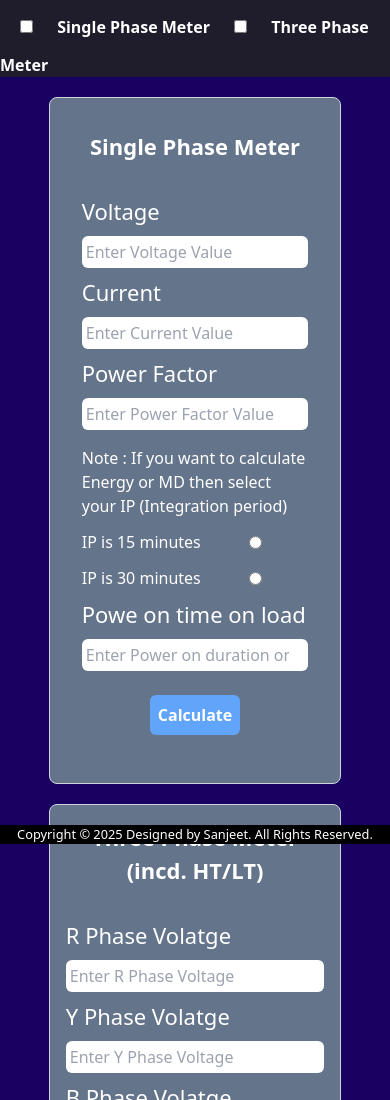
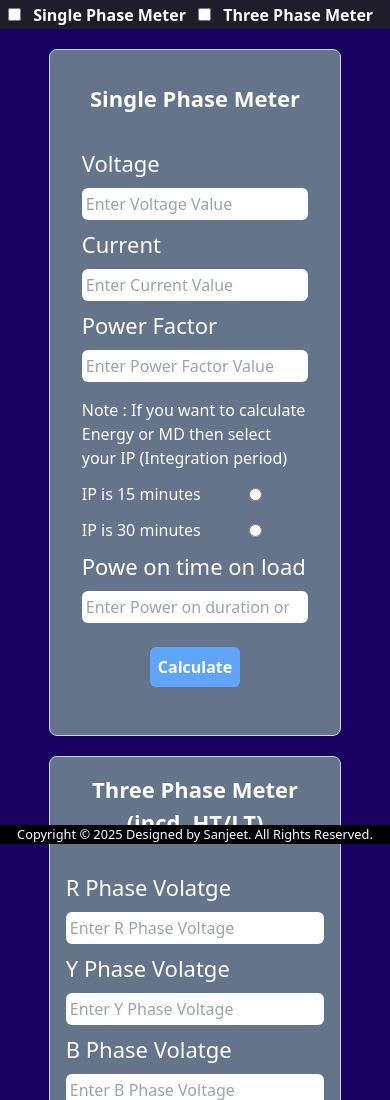
Before and after one commit to Sanju6846/power-energy-calc, a plain HTML site: page index.html in a window 390 px wide. Shown: the top 1100 px of the page. Drawn offline with Linux system fonts and the light colour scheme.

Commit message:
mobile gap setting

```diff
--- a/index.html
+++ b/index.html
@@ -7,9 +7,9 @@
     <link rel="stylesheet" href="output.css">
 </head>
 <body class="bg-[#180161] h-screen">
-    <div id="nav-dialog" class=" bg-[#1F1C2C] text-white font-bold lg:flex lg:gap-14 gap-5 items-center justify-center ">
-        <label><input class="m-5" type="checkbox" id="check1" onchange="toggleDivs()"> Single Phase Meter</label>
-        <label><input class="m-5" type="checkbox" id="check2" onchange="toggleDivs()"> Three Phase Meter</label>
+    <div id="nav-dialog" class=" bg-[#1F1C2C] text-white font-bold lg:flex lg:gap-14 items-center justify-center ">
+        <label><input class="lg:m-5 m-2" type="checkbox" id="check1" onchange="toggleDivs()"> Single Phase Meter</label>
+        <label><input class="lg:m-5 m-2" type="checkbox" id="check2" onchange="toggleDivs()"> Three Phase Meter</label>
     </div>
     <div class="bg-[#180161] flex text-white justify-evenly items-center h-screen flex-col lg:grid lg:grid-cols-3 lg:items-center lg:justify-evenly  lg:place-items-center">
 
```
Also changed, not shown: output.css.
